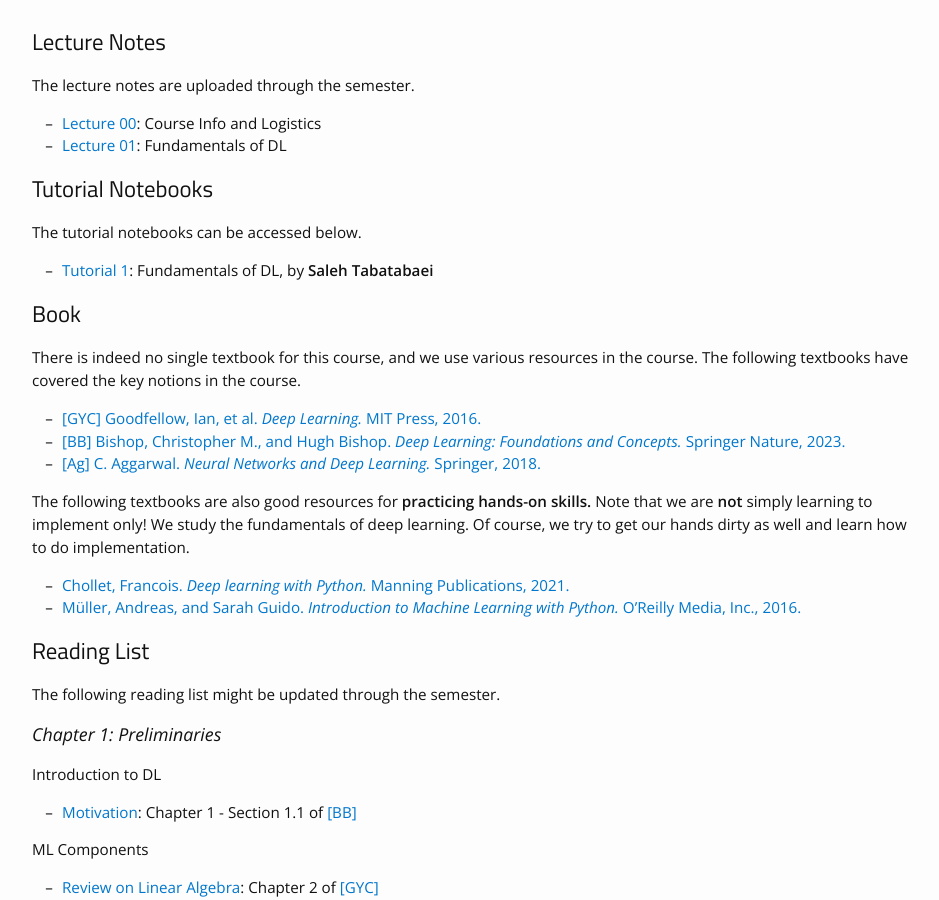
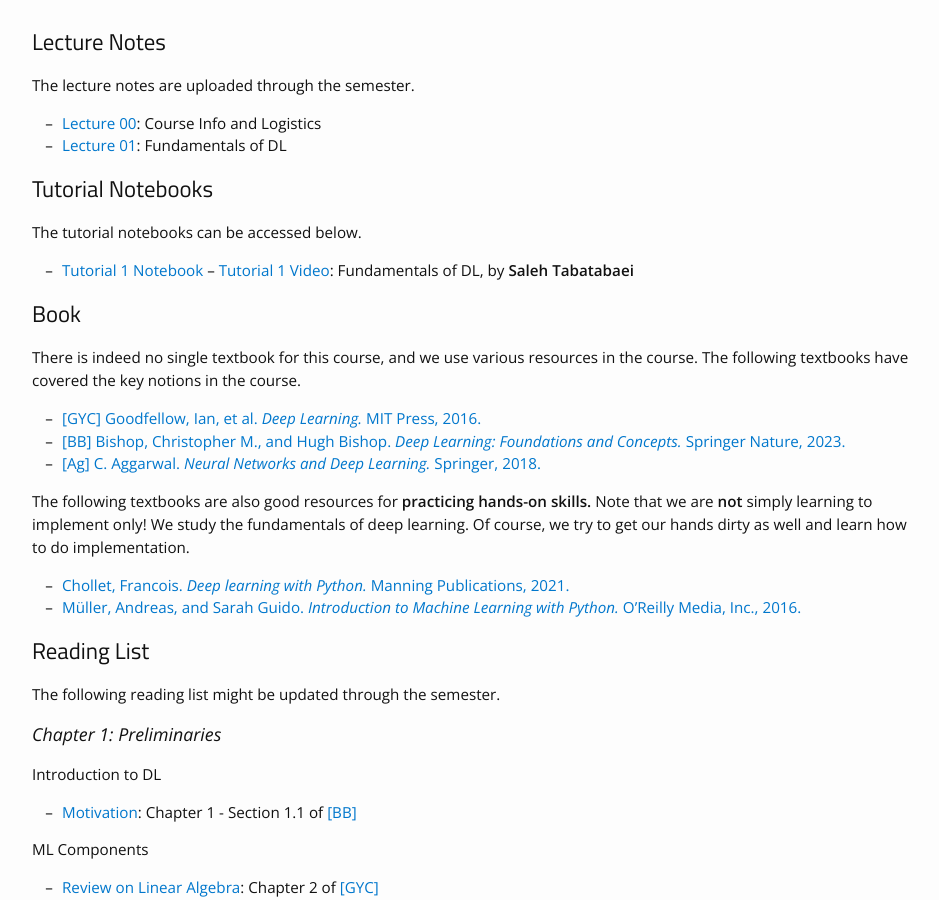
Before and after one commit to bereyhi-courses/dl-utoronto, a Jekyll site: the page built from materials.md, in a window 1280 px wide and 900 px high, scrolled down 314 px. Shown: the whole window, without its empty margins (163-1102 px from the left). Built offline with Jekyll 4.4.1, drawn with Linux system fonts in a browser that asks for light colours; nearby versions of some CDN libraries.

Commit message:
L1 uploaded

```diff
--- a/materials.md
+++ b/materials.md
@@ -70,10 +70,8 @@ The lecture notes are uploaded through the semester.
 
 ## Tutorial Notebooks
 The tutorial notebooks can be accessed below.
-* [Tutorial 1](https://play.library.utoronto.ca/watch/f4f6bfbc371c76874568cd92208f2ce2): Fundamentals of DL, by __Saleh Tabatabaei__
-<!-- * [Tutorial 2](https://github.com/seyedsaleh/AplDL-tutorials-ece1508/blob/main/Tutorial_Notebooks/Tutorial2-PyTorch.ipynb): Intro to PyTorch, Auto-grad, by __Saleh Tabatabaei__ _Unfortunately, the teaching station did not work!_ [Recording from Fall 2025](https://play.library.utoronto.ca/watch/a5ad772e800fc000c61aaea3a2f3a510) -->
-<!-- * [Tutorial 3](https://github.com/seyedsaleh/AplDL-tutorials-ece1508/blob/main/Tutorial_Notebooks/Tutorial3-Overfitting%2C%20Dropout%2C%20BatchNorm%2C%20L1%20and%20L2%20Regularization.ipynb): Underfitting and Overfitting: How to Prevent Them, by __Saleh Tabatabaei__ _Unfortunately, the teaching station did not work!_ [Recording from Fall 2025](https://play.library.utoronto.ca/watch/b9c9fc747655d341a11400fa42cd85b6)  -->
-<!-- * [Tutorial 5] Midterm Review by __Saleh Tabatabaei__ [Watch the Video](https://play.library.utoronto.ca/watch/ba239c0540eda23ff81c7e99ca608e02) -- The materials have been uploaded on Quercus -->
+* [Tutorial 1 Notebook]({{site.baseurl}}/assets/Tutorials/Tutorial1.zip) -- [Tutorial 1 Video](https://play.library.utoronto.ca/watch/f4f6bfbc371c76874568cd92208f2ce2): Fundamentals of DL, by __Saleh Tabatabaei__
+
 
 
 
```
Also changed, not shown: 4 other files.
